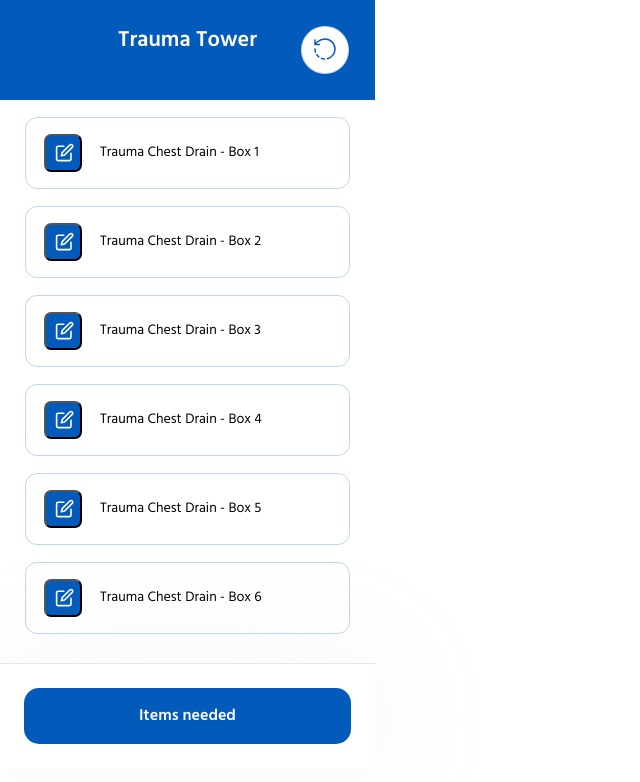
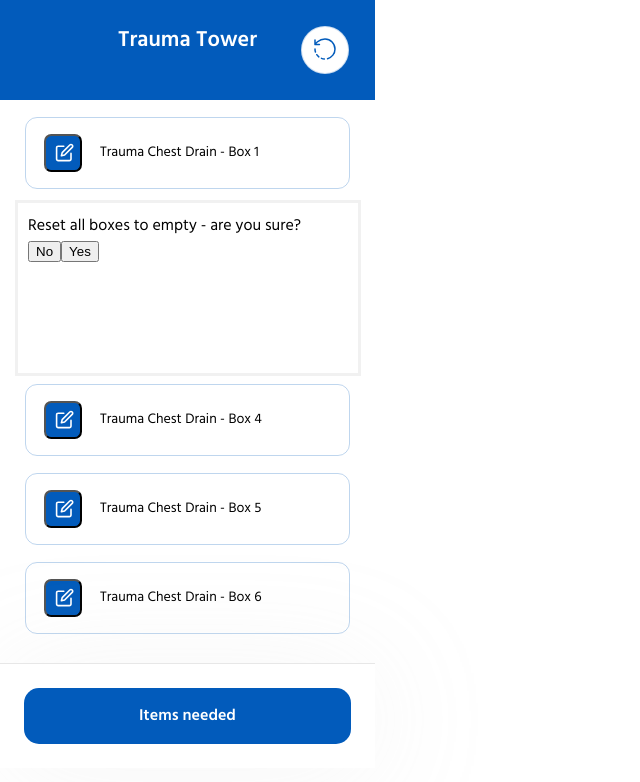
Before and after one commit to Scottish-Tech-Army/nhs-app, a React (Create React App) app: page / in a window 1280 px wide. Both pictures are taken after a click on the button 325 px from the left and 50 px from the top of the page. Shown: the top 782 px of the page, without its empty margins (0-640 px from the left). Built offline with nearby package versions, Linux system fonts and the light colour scheme.

Commit message:
Modal WIP

```diff
--- a/src/App.css
+++ b/src/App.css
@@ -376,3 +376,21 @@
 
   color: #6b6b6b;
 }
+
+.confirm-reset-popup {
+  position: fixed;
+  top: 200px;
+  width: 340px; /* Update when .root width changes */
+  left: 15px;
+  border: 3px solid #f1f1f1;
+  z-index: 9;
+}
+
+.popup-container {
+  padding: 10px;
+  min-height: 150px;
+  background-color: white;
+  height: 100%;
+  display: flex;
+  flex-direction: column;
+}
--- a/src/StorageArea.tsx
+++ b/src/StorageArea.tsx
@@ -1,4 +1,4 @@
-import React from "react";
+import React, { useState } from "react";
 import "./App.css";
 import { BoxTemplate } from "./data/StorageTypes";
 import { TRAUMA_TOWER_TEMPLATE } from "./data/TraumaTower";
@@ -11,6 +11,8 @@ import { useAppDispatch } from "./data/store";
 function StorageArea() {
   let navigate = useNavigate();
   const dispatch = useAppDispatch();
+
+  const [confirmReset, setConfirmReset] = useState(false);
 
   const getBoxes = (boxTemplate: BoxTemplate) => {
     const result = [];
@@ -44,7 +46,8 @@ function StorageArea() {
           type="button"
           className="restart"
           aria-label="restart"
-          onClick={() => dispatch(resetAllBoxContents())}
+          onClick={() => setConfirmReset(true)}
+          // onClick={() => dispatch(resetAllBoxContents())}
         >
           <RestartIcon />
         </button>
@@ -61,6 +64,34 @@ function StorageArea() {
           Items needed
         </Link>
       </footer>
+      {confirmReset && (
+        <div className="confirm-reset-popup">
+          <div className="popup-container">
+            <div className="message">
+              Reset all boxes to empty - are you sure?
+            </div>
+            <div className="actions">
+              <button
+                type="button"
+                className="confirm-no"
+                onClick={() => setConfirmReset(false)}
+              >
+                No
+              </button>
+              <button
+                type="button"
+                className="confirm-yes"
+                onClick={() => {
+                  dispatch(resetAllBoxContents());
+                  setConfirmReset(false);
+                }}
+              >
+                Yes
+              </button>
+            </div>
+          </div>
+        </div>
+      )}
     </div>
   );
 }
```
Also changed, not shown: 1 other file (tests, documents, lock files or other folders).
